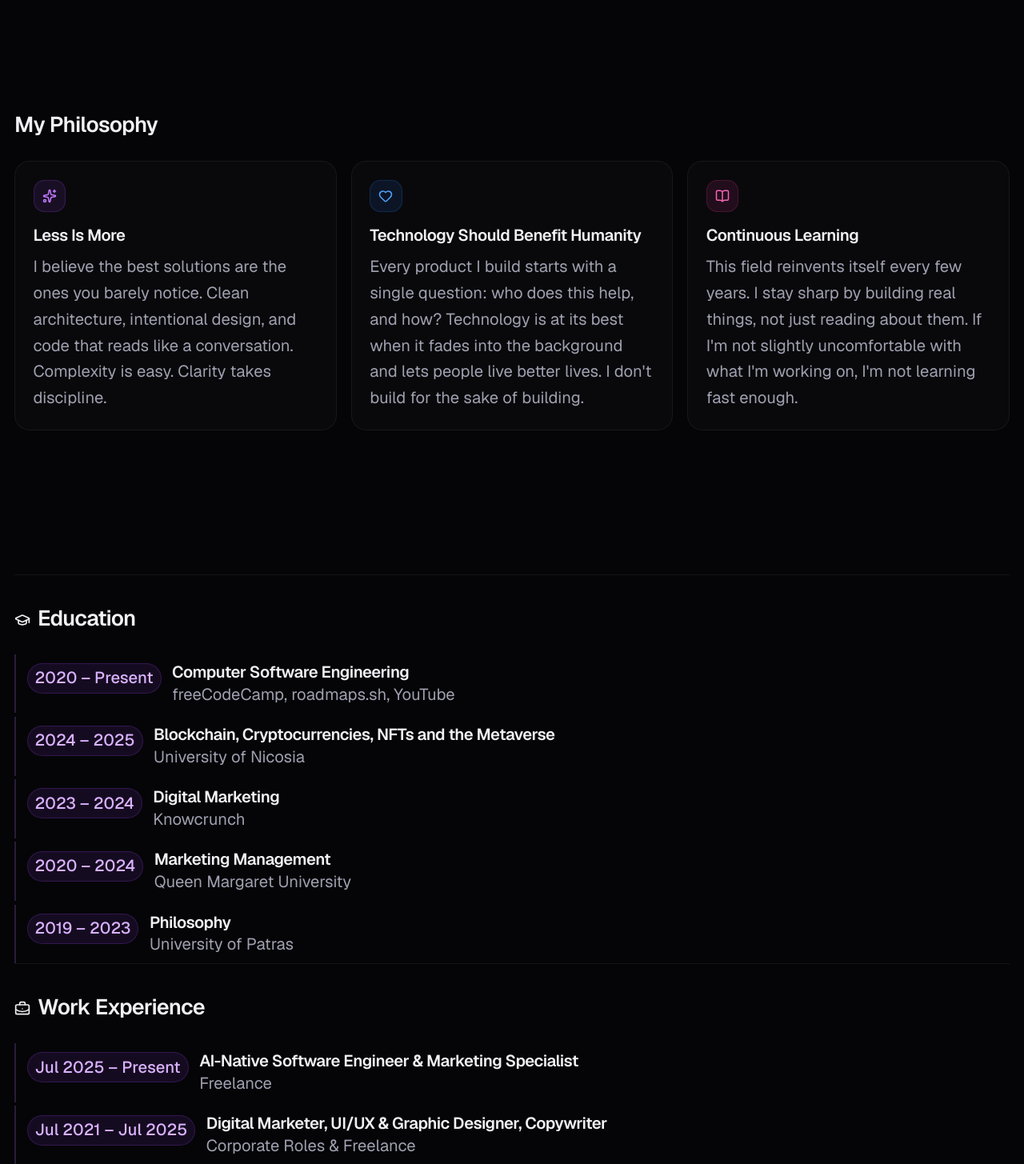
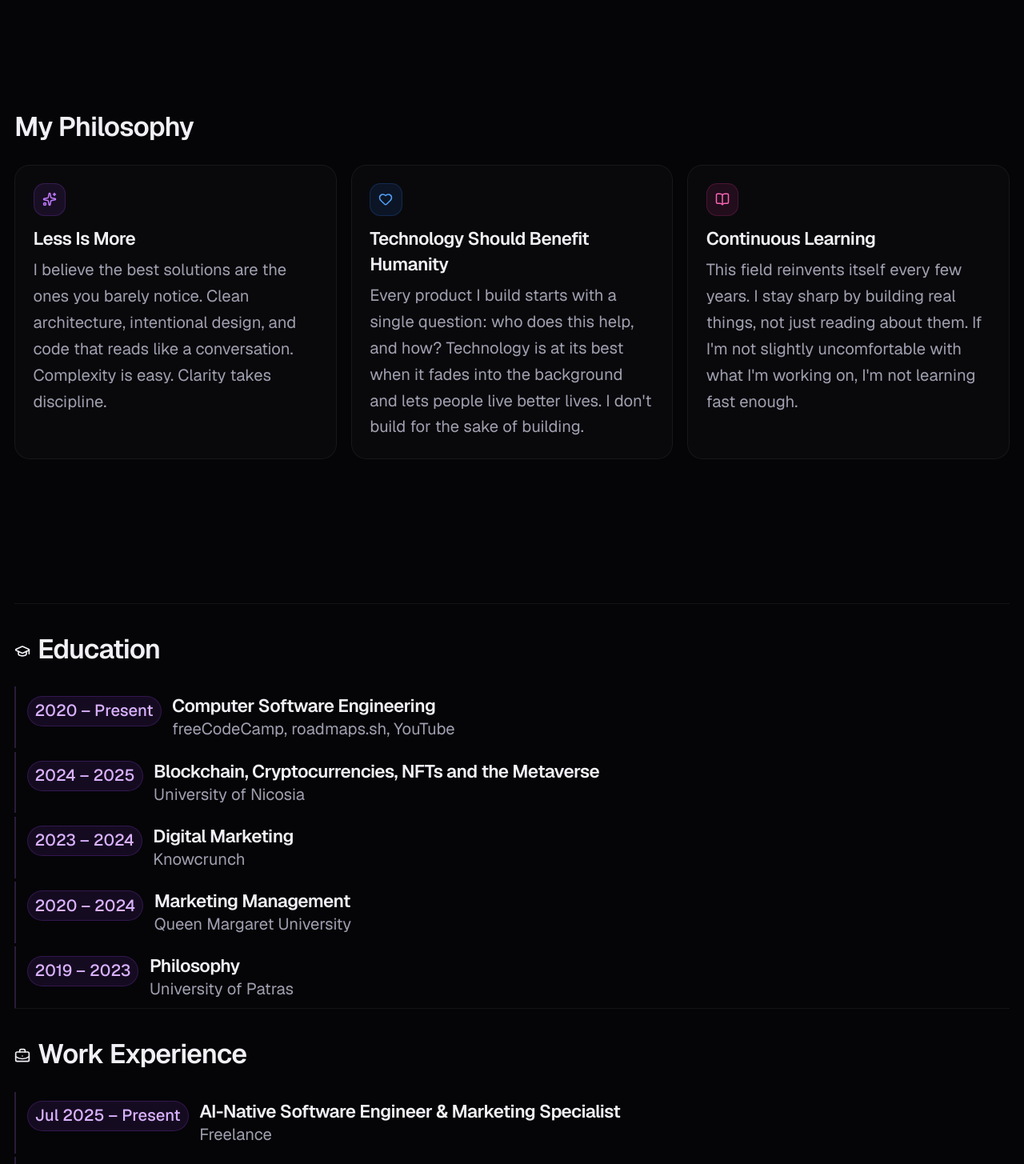
Before and after one commit to alekostsardoulias/alekos-website, a Next.js app: page /en/about in a window 1280 px wide. Shown: the part 820-2275 px from the top of the page at 80% size. Built offline with nearby package versions, Linux system fonts and the light colour scheme.

Commit message:
typography: bump header font sizes +1 step across site

```diff
--- a/mdx-components.tsx
+++ b/mdx-components.tsx
@@ -3,17 +3,17 @@ import type { MDXComponents } from 'mdx/types';
 export function useMDXComponents(components: MDXComponents): MDXComponents {
   return {
     h1: ({ children }) => (
-      <h1 className="text-2xl md:text-3xl font-bold tracking-tight text-foreground mt-8 mb-4">
+      <h1 className="text-3xl md:text-4xl font-bold tracking-tight text-foreground mt-8 mb-4">
         {children}
       </h1>
     ),
     h2: ({ children }) => (
-      <h2 className="text-xl font-semibold text-foreground mt-6 mb-3">
+      <h2 className="text-2xl font-semibold text-foreground mt-6 mb-3">
         {children}
       </h2>
     ),
     h3: ({ children }) => (
-      <h3 className="text-lg font-medium text-foreground mt-4 mb-2">
+      <h3 className="text-xl font-medium text-foreground mt-4 mb-2">
         {children}
       </h3>
     ),
--- a/src/app/[locale]/about/page.tsx
+++ b/src/app/[locale]/about/page.tsx
@@ -45,7 +45,7 @@ export default async function AboutPage() {
 
       {/* Philosophy section */}
       <section>
-        <h2 className="text-2xl font-semibold text-foreground mb-6">
+        <h2 className="text-3xl font-semibold text-foreground mb-6">
           {t('philosophy.heading')}
         </h2>
         <div className="grid gap-4 sm:grid-cols-3">
@@ -62,7 +62,7 @@ export default async function AboutPage() {
                 >
                   <Icon size={18} aria-hidden="true" />
                 </span>
-                <h3 className="text-lg font-semibold text-foreground mb-1.5">
+                <h3 className="text-xl font-semibold text-foreground mb-1.5">
                   {item.title}
                 </h3>
                 <p className="text-lg text-muted leading-relaxed">{item.description}</p>
--- a/src/app/[locale]/articles/[slug]/page.tsx
+++ b/src/app/[locale]/articles/[slug]/page.tsx
@@ -56,7 +56,7 @@ export default async function ArticlePage({ params }: ArticlePageProps) {
         </Link>
 
         <header className="mb-8">
-          <h1 className="text-3xl md:text-4xl font-bold tracking-tight text-foreground mb-3">
+          <h1 className="text-4xl md:text-5xl font-bold tracking-tight text-foreground mb-3">
             {article.title}
           </h1>
           <div className="flex items-center gap-3">
--- a/src/app/[locale]/contact/page.tsx
+++ b/src/app/[locale]/contact/page.tsx
@@ -43,7 +43,7 @@ export default function ContactPage() {
         <div className="inline-flex items-center justify-center w-14 h-14 rounded-xl bg-purple-500/10 text-purple-400 mb-4">
           <Mail size={28} />
         </div>
-        <h2 className="text-2xl font-semibold text-text-primary mb-2">
+        <h2 className="text-3xl font-semibold text-text-primary mb-2">
           {t('emailCTA.heading')}
         </h2>
         <p className="text-lg text-text-secondary mb-4">hello@alexist.dev</p>
--- a/src/app/[locale]/not-found.tsx
+++ b/src/app/[locale]/not-found.tsx
@@ -7,7 +7,7 @@ export default function NotFound() {
 
   return (
     <div className="min-h-[50vh] flex flex-col items-center justify-center gap-4 px-4">
-      <h1 className="text-2xl font-semibold text-foreground">{t('title')}</h1>
+      <h1 className="text-3xl font-semibold text-foreground">{t('title')}</h1>
       <p className="text-muted text-lg">{t('message')}</p>
       <Link href="/">
         <Button variant="outline" className="mt-2">{t('backHome')}</Button>
--- a/src/app/[locale]/work/work-content.tsx
+++ b/src/app/[locale]/work/work-content.tsx
@@ -118,7 +118,7 @@ export function WorkContent({
                 <div className={iconContainer}>
                   <Icon className={`w-5 h-5 ${config.color}`} />
                 </div>
-                <h3 className="text-lg font-semibold text-text-primary mb-1">
+                <h3 className="text-xl font-semibold text-text-primary mb-1">
                   {service.name}
                 </h3>
                 <p className="text-lg text-text-secondary leading-relaxed">
@@ -132,7 +132,7 @@ export function WorkContent({
 
       {/* ── How I Work ────────────────────────────────────────────── */}
       <section>
-        <h2 className="text-2xl font-semibold text-text-primary mb-8">
+        <h2 className="text-3xl font-semibold text-text-primary mb-8">
           {processHeading}
         </h2>
         <div className="relative">
@@ -150,7 +150,7 @@ export function WorkContent({
                 <div className={iconContainer}>
                   <StepIcon className={`w-5 h-5 ${color}`} />
                 </div>
-                <h3 className="text-lg font-semibold text-text-primary mb-1">
+                <h3 className="text-xl font-semibold text-text-primary mb-1">
                   {t(`process.steps.${i}.title`)}
                 </h3>
                 <p className="text-lg text-text-secondary leading-relaxed">
@@ -171,7 +171,7 @@ export function WorkContent({
       <section className="pt-8 border-t border-white/[0.06]">
         <div className="flex items-center gap-2 mb-6">
           <CheckCircle size={20} className="text-green-400 shrink-0" />
-          <h2 className="text-2xl font-semibold text-text-primary">
+          <h2 className="text-3xl font-semibold text-text-primary">
             {completedHeading}
           </h2>
         </div>
@@ -189,7 +189,7 @@ export function WorkContent({
                   </span>
                 </div>
 
-                <h3 className="text-lg font-semibold text-text-primary mb-2 group-hover:text-purple-300 transition-colors">
+                <h3 className="text-xl font-semibold text-text-primary mb-2 group-hover:text-purple-300 transition-colors">
                   {item.title}
                 </h3>
                 <p className="text-lg text-text-secondary leading-relaxed line-clamp-2">
--- a/src/components/about/education-timeline.tsx
+++ b/src/components/about/education-timeline.tsx
@@ -15,7 +15,7 @@ export function EducationTimeline() {
 
   return (
     <section>
-      <h2 className="text-2xl font-semibold text-foreground mb-6">
+      <h2 className="text-3xl font-semibold text-foreground mb-6">
         <GraduationCap size={20} className="inline me-2" aria-hidden="true" />
         {t('heading')}
       </h2>
@@ -30,7 +30,7 @@ export function EducationTimeline() {
               {item.year}
             </span>
             <div className="min-w-0">
-              <h3 className="text-lg font-semibold text-foreground leading-snug">
+              <h3 className="text-xl font-semibold text-foreground leading-snug">
                 {item.degree}
               </h3>
               <p className="text-lg text-muted leading-snug">{item.institution}</p>
--- a/src/components/about/tools-filter.tsx
+++ b/src/components/about/tools-filter.tsx
@@ -40,7 +40,7 @@ export function ToolsFilter({
 
   return (
     <section className="border-t border-border pt-8">
-      <h2 className="text-2xl font-semibold text-foreground mb-6">{heading}</h2>
+      <h2 className="text-3xl font-semibold text-foreground mb-6">{heading}</h2>
 
       {/* Search bar */}
       <div className="relative mb-6">
--- a/src/components/about/work-timeline.tsx
+++ b/src/components/about/work-timeline.tsx
@@ -13,7 +13,7 @@ export function WorkTimeline() {
 
   return (
     <section>
-      <h2 className="text-2xl font-semibold text-foreground mb-6">
+      <h2 className="text-3xl font-semibold text-foreground mb-6">
         <BriefcaseBusiness size={20} className="inline me-2" aria-hidden="true" />
         {t('heading')}
       </h2>
@@ -28,7 +28,7 @@ export function WorkTimeline() {
               {item.year}
             </span>
             <div className="min-w-0">
-              <h3 className="text-lg font-semibold text-foreground leading-snug">
+              <h3 className="text-xl font-semibold text-foreground leading-snug">
                 {item.role}
               </h3>
               <p className="text-lg text-muted leading-snug">{item.company}</p>
```
